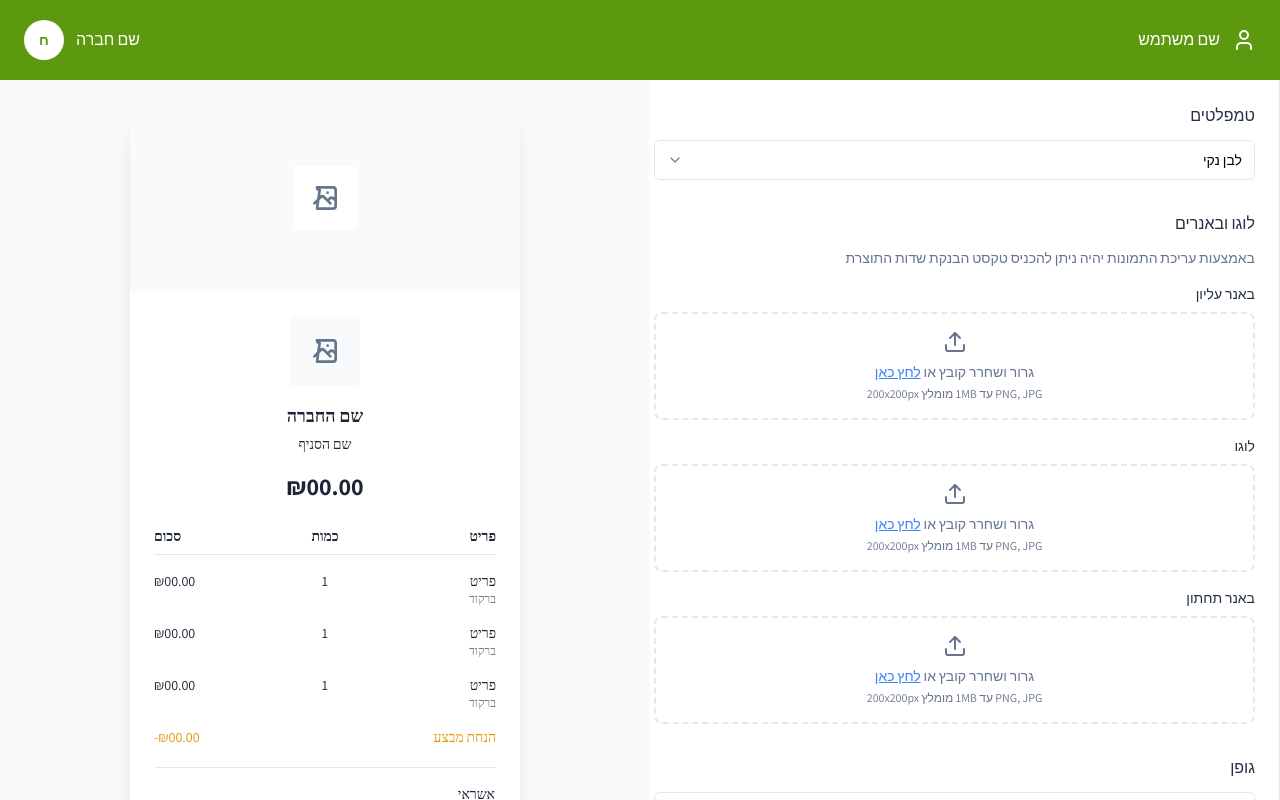
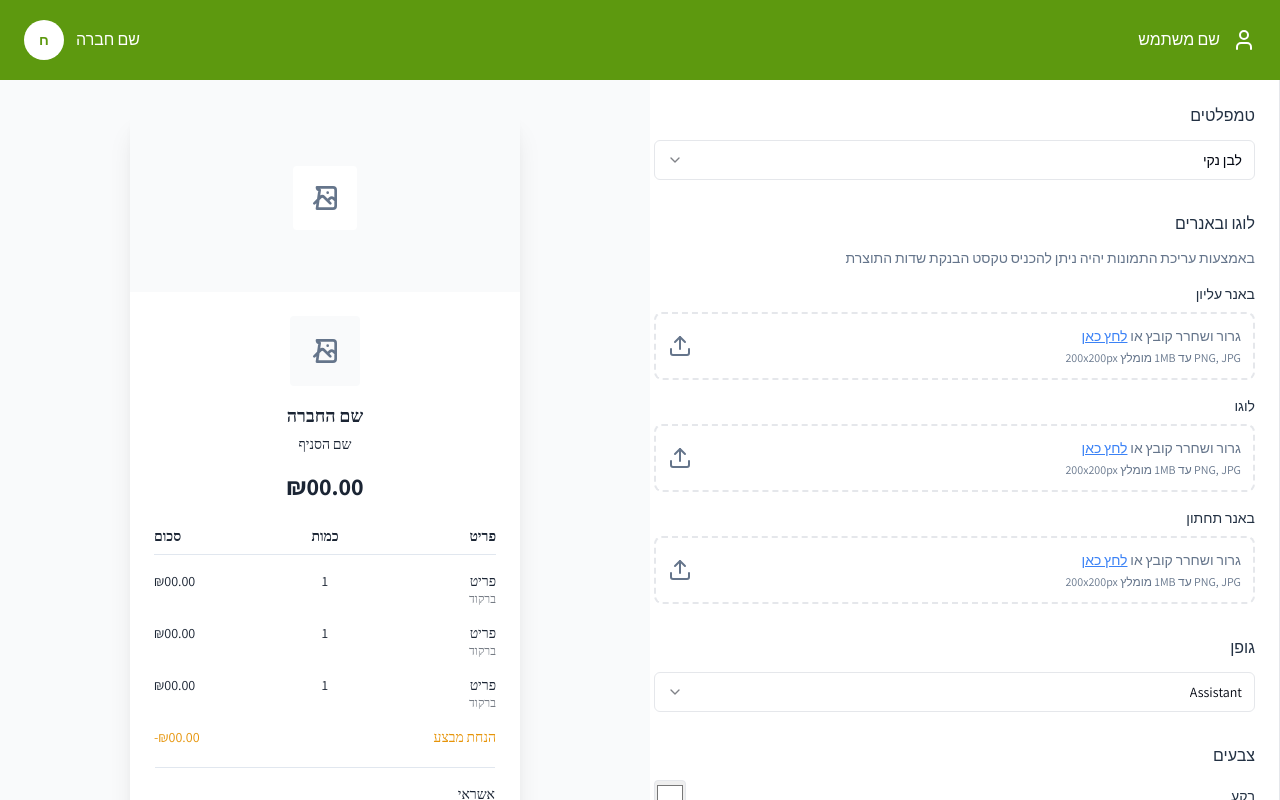
Before and after one commit to lironbek/comax-invoice, a React (Vite) app: page / in a window 1280 px wide. Shown: the top 800 px of the page. Built offline with nearby package versions, Linux system fonts and the light colour scheme.

Commit message:
Adjust uploader text alignment
Align the uploader text to the right and the adjacent text to its left, reducing the overall height of the uploader component.

```diff
--- a/src/components/EditingSidebar.tsx
+++ b/src/components/EditingSidebar.tsx
@@ -197,13 +197,13 @@ export default function EditingSidebar({
           onDragEnter={(e) => handleDragEnter(e, field)}
           onDragLeave={(e) => handleDragLeave(e, field)}
           onDrop={(e) => handleDrop(e, field)}
-          className={`border-2 border-dashed rounded-lg p-4 text-center cursor-pointer transition-all duration-200 ${
+          className={`border-2 border-dashed rounded-lg p-3 cursor-pointer transition-all duration-200 flex items-center gap-3 ${
             dragStates[field]
               ? 'border-blue-400 bg-blue-50 ring-2 ring-blue-400 ring-opacity-50'
               : 'border-receipt-border hover:border-receipt-gray'
           }`}
         >
-          <Upload className="w-6 h-6 mx-auto mb-2 text-receipt-gray" />
+          <div className="flex-1 text-right">
             <p className="text-sm text-receipt-gray">
               {dragStates[field] ? 'Drop image here' : 'גרור ושחרר קובץ או'}{" "}
               {!dragStates[field] && <span className="text-blue-500 underline">לחץ כאן</span>}
@@ -213,6 +213,8 @@ export default function EditingSidebar({
                 PNG, JPG עד 1MB מומלץ 200x200px
               </p>
             )}
+          </div>
+          <Upload className="w-6 h-6 text-receipt-gray flex-shrink-0" />
         </div>
       )}
     </div>
```
Lines whose indentation alone changed are shown as unchanged.
